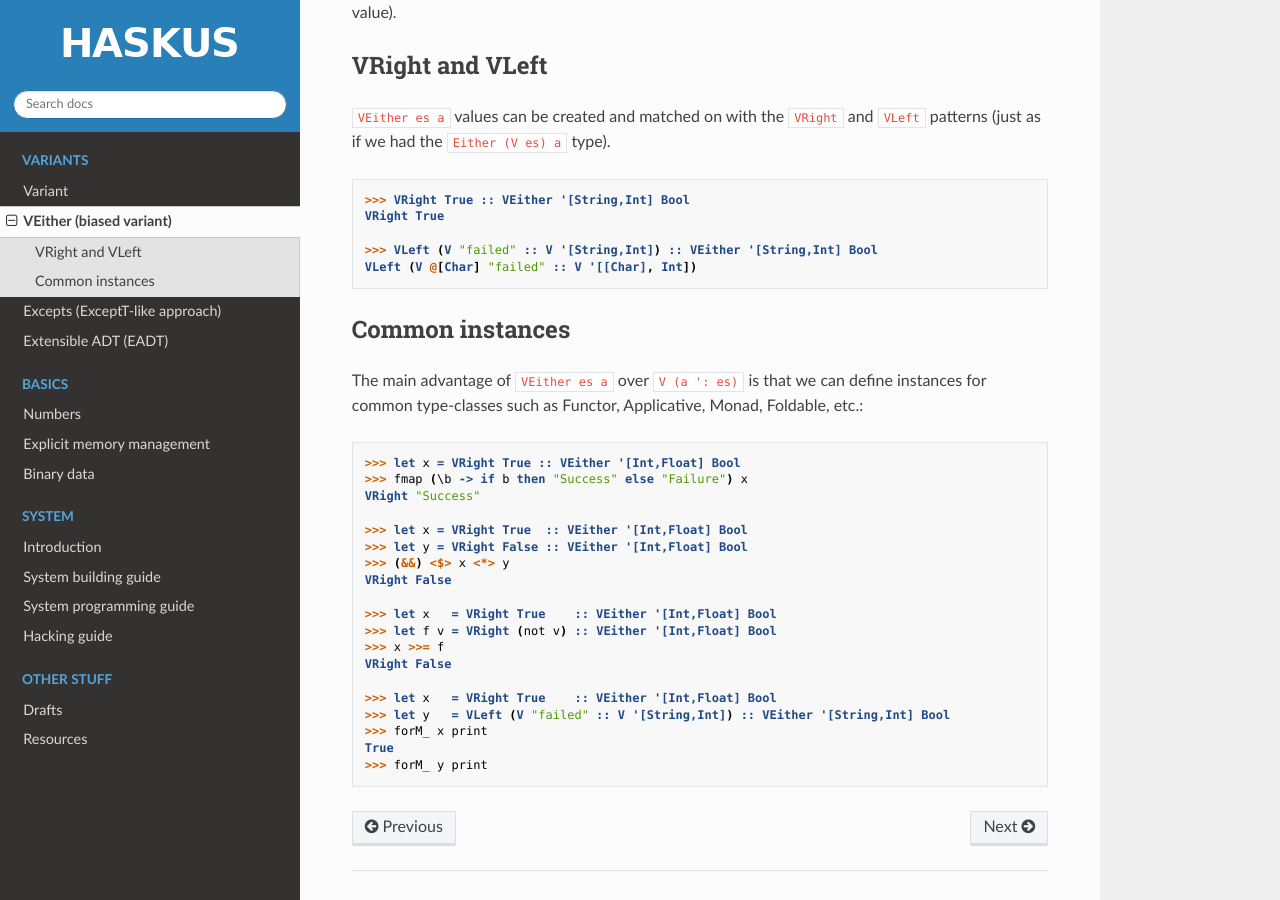
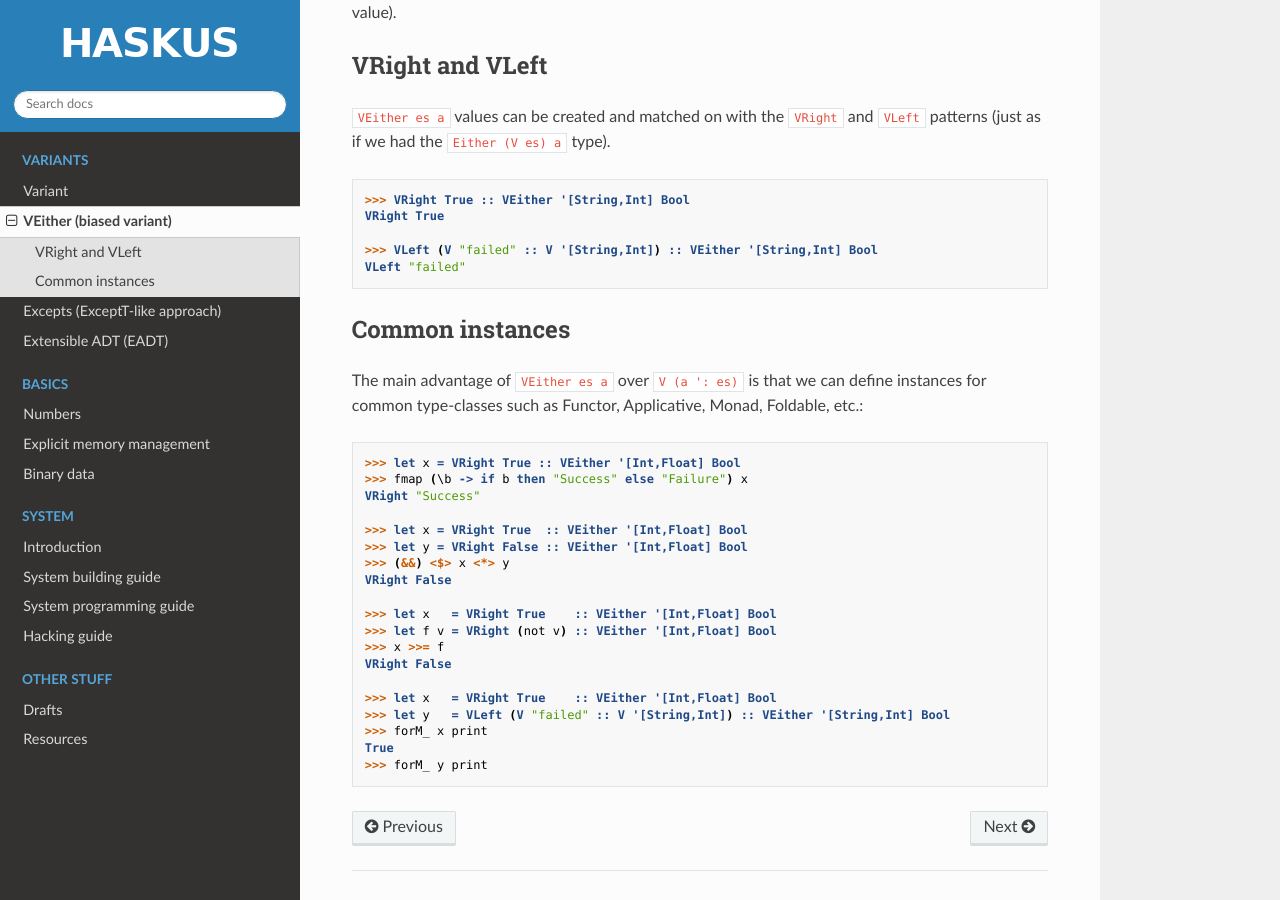
Before and after one commit to haskus/haskus-manual, a Sphinx documentation site: the page built from source/variant/veither.rst, in a window 1280 px wide and 900 px high, scrolled down 519 px. Built offline with Sphinx 7.4.7 and the Read the Docs theme 2.0.0, drawn with Linux system fonts in a browser that asks for light colours; pages that are not in the unit, such as notebooks, are missing from menus.

Commit message:
VEither doc

```diff
--- a/source/variant/veither.rst
+++ b/source/variant/veither.rst
@@ -37,7 +37,7 @@ VRight and VLeft
    VRight True
 
    >>> VLeft (V "failed" :: V '[String,Int]) :: VEither '[String,Int] Bool
-   VLeft (V @[Char] "failed" :: V '[[Char], Int])
+   VLeft "failed"
 
 ------------------------------------------------------------------------------
 Common instances
```
Also changed, not shown: 3 other files.
